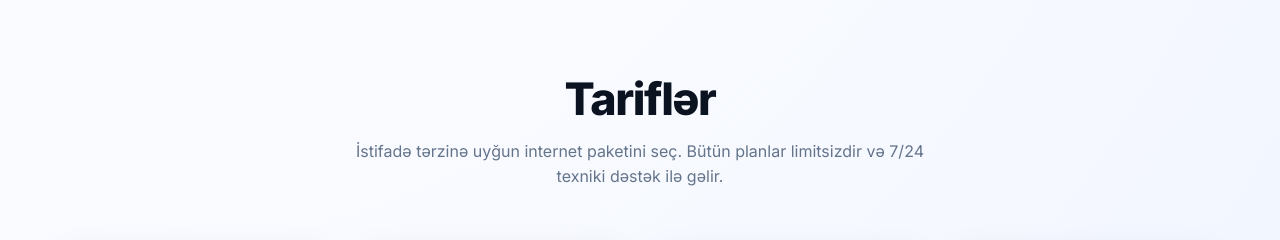
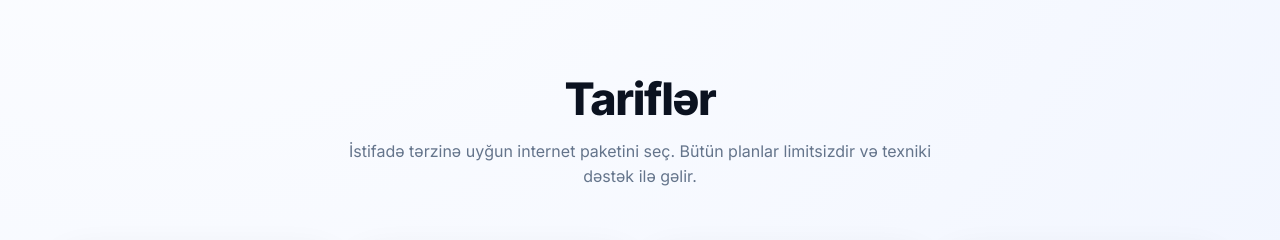
Before and after one commit to huseynhesenov1/Real-Telecomm, a plain HTML site: page index.html in a window 1280 px wide. Shown: the part 860-1100 px from the top of the page. Drawn offline with nearby package versions, Linux system fonts and the light colour scheme; some packages are replaced by stand-ins of ours; a script that the page names is missing.

Commit message:
update site

```diff
--- a/index.html
+++ b/index.html
@@ -165,7 +165,7 @@
           <h1>Tariflər</h1>
           <p>
             İstifadə tərzinə uyğun internet paketini seç. Bütün planlar
-            limitsizdir və 7/24 texniki dəstək ilə gəlir.
+            limitsizdir və texniki dəstək ilə gəlir.
           </p>
         </header>
 
```
